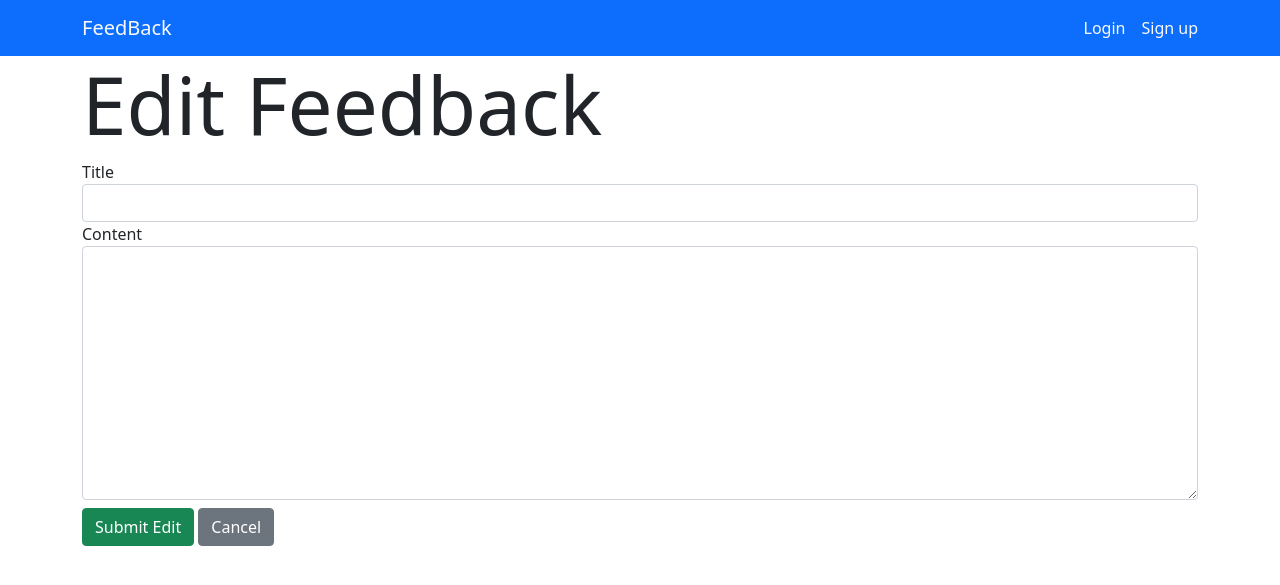
After one commit to TheLordZee/flask_feedback, a Flask app: template templates/edit-feedback.html in a window 1280 px wide. The commit adds this page. Shown: the top 585 px of the page. Run offline with Flask 2, Linux system fonts and the light colour scheme; the template is opened without the code that fills it: values that come from a table or form of the project are taken from there, others are empty; some libraries are stand-ins or nearby versions.

Commit message:
Finished

```diff
--- a/app.py
+++ b/app.py
@@ -38,8 +38,9 @@ def register_user():
             form.username.errors.append('Username or email taken.  Please try agin')
             return render_template('register.html', form=form)
         session['user_id'] = new_user.id
+        session['username']=new_user.username
         flash('Welcome! Successfully Created Your Account!', "success")
-        return redirect('/secret')
+        return redirect(f'/users/{new_user.username}')
 
     return render_template('register.html', form=form)
 
@@ -54,6 +55,7 @@ def login_user():
         if user:
             flash(f"Welcome Back, {user.username}!", "primary")
             session['user_id'] = user.id
+            session['username'] = user.username
             return redirect(f'/users/{user.username}')
         else:
             form.username.errors = ['Invalid username/password.']
@@ -78,6 +80,83 @@ def show_secret(username):
 
 @app.route('/logout')
 def logout_user():
+    if 'user_id' not in session:
+        flash("Please login first!", "danger")
+        return redirect('/login')
     session.pop('user_id')
+    session.pop('username')
     flash("Goodbye!", "info")
     return redirect('/')
+
+@app.route('/users/<username>/delete', methods=['POST'])
+def delete_user(username):
+    if 'user_id' not in session:
+        flash("Please login first!", "danger")
+        return redirect('/login')
+    user = User.query.filter_by(username = username).first()
+    if user.id == session['user_id']:
+        db.session.delete(user)
+        session.pop('user_id')
+        session.pop('username')
+        flash(f"{username} Deleted! We're sorry to see you go.", "danger")
+        return redirect('/')
+    else:
+        flash("You're not allowed to do that.", 'danger')
+        return redirect('/')
+
+@app.route('/users/<username>/feedback/add', methods=["GET", "POST"])
+def add_feedback(username):
+    if 'user_id' not in session:
+        flash("Please login first!", "danger")
+        return redirect('/login')
+    user = User.query.filter_by(username = username).first()
+    if user.id != session['user_id']:
+        flash("You're not allowed to do that.", 'danger')
+        return redirect('/')
+    form = FeedbackForm()
+    feedback = user.feedback
+    if form.validate_on_submit():
+        title = form.title.data
+        content = form.content.data
+        feedback = Feedback(title=title, content=content, username=username)
+        db.session.add(feedback)
+        db.session.commit()
+        flash('Feedback Submitted!', 'success')
+        return redirect(f'/users/{username}')
+    return render_template('feedback-form.html', username=username, form=form)
+
+@app.route('/feedback/<int:fb_id>/update', methods=['GET', 'POST'])
+def update_feedback(fb_id):
+    if 'user_id' not in session:
+        flash("Please login first!", "danger")
+        return redirect('/login')
+    fb = Feedback.query.get_or_404(fb_id)
+    if fb.user.id != session['user_id']:
+        flash("You're not allowed to do that.", 'danger')
+        return redirect('/')
+
+    form = FeedbackForm()
+    if form.validate_on_submit():
+        fb.title = form.title.data
+        fb.content = form.content.data
+        db.session.commit()
+        flash('Feedback Updated!', 'info')
+        return redirect(f'/users/{fb.user.username}')
+
+    form.content.data = fb.content
+    return render_template('edit-feedback.html', form=form, fb=fb)
+
+@app.route('/feedback/<int:fb_id>/delete', methods=['POST'])
+def delete_feedback(fb_id):
+    if 'user_id' not in session:
+        flash("Please login first!", "danger")
+        return redirect('/login')
+    fb = Feedback.query.get_or_404(fb_id)
+    if fb.user.id == session['user_id']:
+        db.session.delete(fb)
+        db.session.commit()
+        flash('Feedback Deleted!', 'info')
+        return redirect(f'/users/{fb.user.username}')
+
+    flash("You're not allowed to do that.", 'danger')
+    return redirect('/')
--- a/forms.py
+++ b/forms.py
@@ -1,6 +1,7 @@
 from flask_wtf import FlaskForm
 from wtforms import StringField, PasswordField
 from wtforms.validators import InputRequired, Email
+from wtforms.widgets import TextArea
 # import email_validators
 
 class NewUserForm(FlaskForm):
@@ -13,3 +14,7 @@ class NewUserForm(FlaskForm):
 class LoginForm(FlaskForm):
     username = StringField("Username", validators=[InputRequired()])
     password = PasswordField("Password", validators=[InputRequired()])
+
+class FeedbackForm(FlaskForm):
+    title = StringField("Title", validators=[InputRequired()])
+    content = StringField("Content", widget=TextArea(), validators=[InputRequired()])
--- a/templates/base.html
+++ b/templates/base.html
@@ -4,6 +4,7 @@
     <meta charset="UTF-8">
     <meta http-equiv="X-UA-Compatible" content="IE=edge">
     <meta name="viewport" content="width=device-width, initial-scale=1.0">
+    <link rel="stylesheet" href="https://cdnjs.cloudflare.com/ajax/libs/font-awesome/5.12.0/css/all.min.css">
     <link href="https://cdn.jsdelivr.net/npm/bootstrap@5.0.1/dist/css/bootstrap.min.css" rel="stylesheet" integrity="sha384-+0n0xVW2eSR5OomGNYDnhzAbDsOXxcvSN1TPprVMTNDbiYZCxYbOOl7+AMvyTG2x" crossorigin="anonymous">
     <title>{% block title %} {% endblock %}</title>
 </head>
@@ -16,6 +17,9 @@
             <li class="nav-item">
               <a class="nav-link pe-3 text-light" href="/logout">Logout</a>
             </li>
+            <li class="nav-item">
+                <a class="nav-link pe-3 text-light" href="/users/{{session['username']}}">{{session['username']}}</a>
+              </li>
             {% else %}
             <li class="nav-item">
               <a class="nav-link pe-3 text-light" href="/login">Login</a>
--- /dev/null
+++ b/templates/edit-feedback.html
@@ -0,0 +1,27 @@
+{% extends 'base.html' %}
+{% block title %}
+Edit Feedback
+{% endblock %}
+
+{% block content %}
+<h1 class="display-1">Edit Feedback</h1>
+<form method="POST">
+    {{ form.hidden_tag() }}
+    <div>
+        {{ form.title.label }}
+        {{ form.title(class_="form-control", maxlength=100, value=fb.title) }}
+        {% for error in form.title.errors %}
+        <span class="form-text text-danger">{{ error }}</span>
+        {% endfor %}
+    </div>
+    <div>
+        {{ form.content.label }}
+        {{ form.content(class_="form-control", cols="35", rows="10") }}
+        {% for error in form.title.errors %}
+        <span class="form-text text-danger">{{ error }}</span>
+        {% endfor %}
+    </div>
+    <button class="btn btn-success mt-2">Submit Edit</button>
+    <a class="btn btn-secondary mt-2" href="/users/{{fb.user.username}}">Cancel</a>
+</form>
+{% endblock %}
```
Also changed, not shown: models.py (+10 -0 lines), templates/feedback-form.html (added, +26 -0 lines), templates/user.html (+34 -1 lines).
